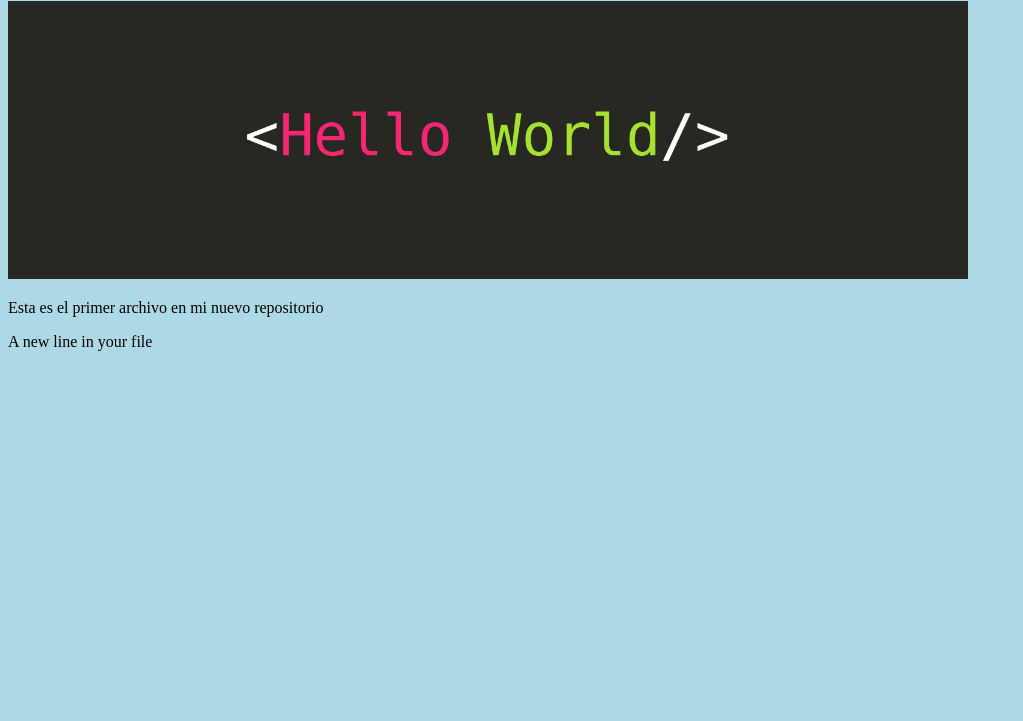
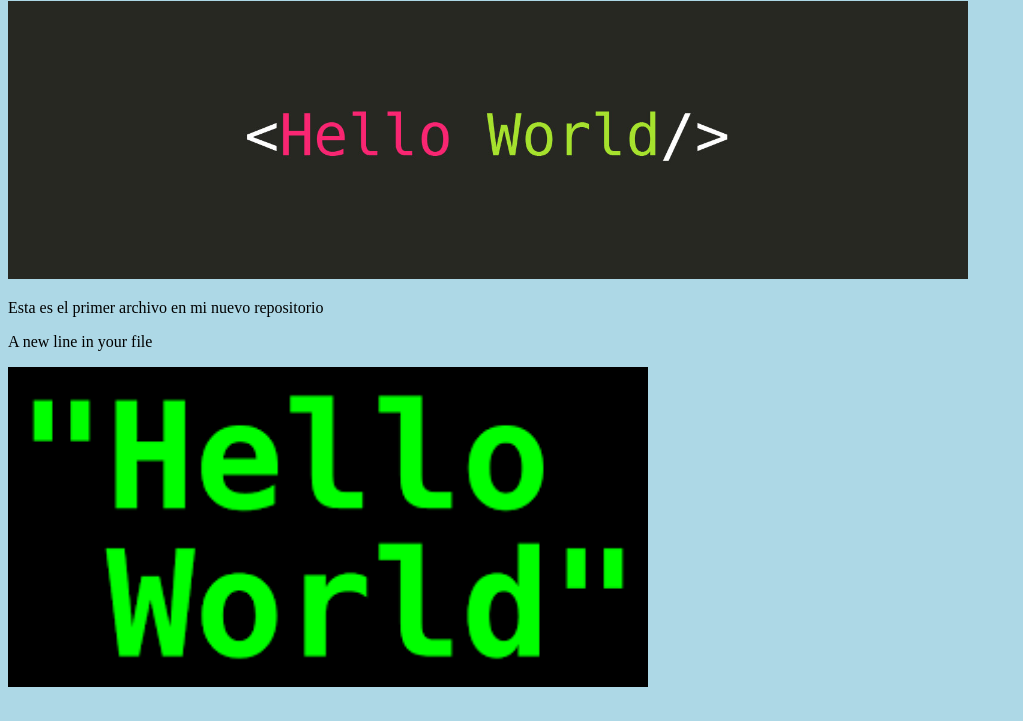
Before and after one commit to fperezur/w3xtest, a plain HTML site: page index.html in a window 1280 px wide. Shown: the part 79-800 px from the top of the page, without its empty margins (0-1023 px from the left). Drawn offline with Linux system fonts and the light colour scheme.

Commit message:
added new image

```diff
--- a/index.html
+++ b/index.html
@@ -15,5 +15,6 @@
 
     <p>Esta es el primer archivo en mi nuevo repositorio</p>
     <p>A new line in your file</p>
+    <div><img src="img-hello-world.png" alt="Hello Git" style="width:100%;max-width:640px"></div>
 </body>
 </html>
```
Also changed, not shown: img-hello-world.png (added).
